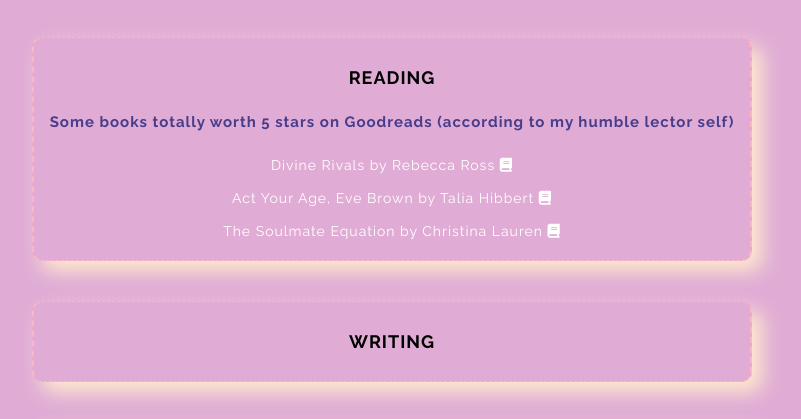
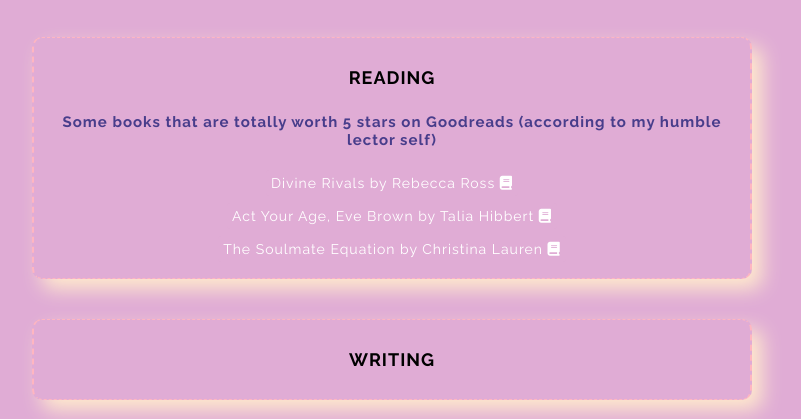
Before and after one commit to jennylemba/my-profile, a plain HTML site: page index.html in a window 1280 px wide. Shown: the part 2368-2787 px from the top of the page, without its empty margins (248-1049 px from the left). Drawn offline with Linux system fonts and the light colour scheme.

Commit message:
Update index.html

```diff
--- a/index.html
+++ b/index.html
@@ -60,7 +60,7 @@
 				<h2>Hobbies</h2>
 					<div class="card-white">
 						<h4>Reading</h4>
-						<h5>Some books totally worth 5 stars on Goodreads (according to my humble lector self)</h5>
+						<h5>Some books that are totally worth 5 stars on Goodreads (according to my humble lector self)</h5>
 							<p>
 									<a href="https://www.goodreads.com/book/show/60784546" class="btn-blue-secondary" target="_blank">Divine Rivals by Rebecca Ross <i class="fa-solid fa-book"></i></a>
 							</p>
```
